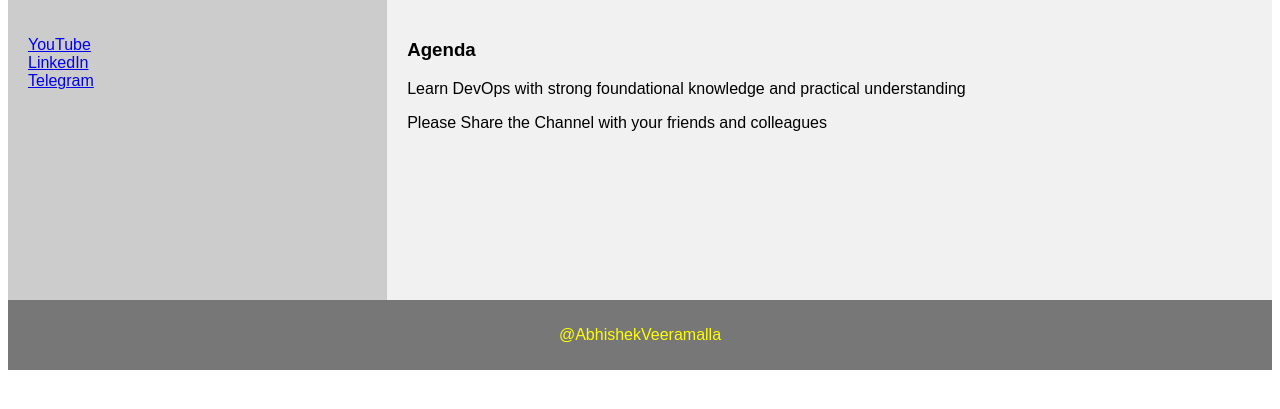
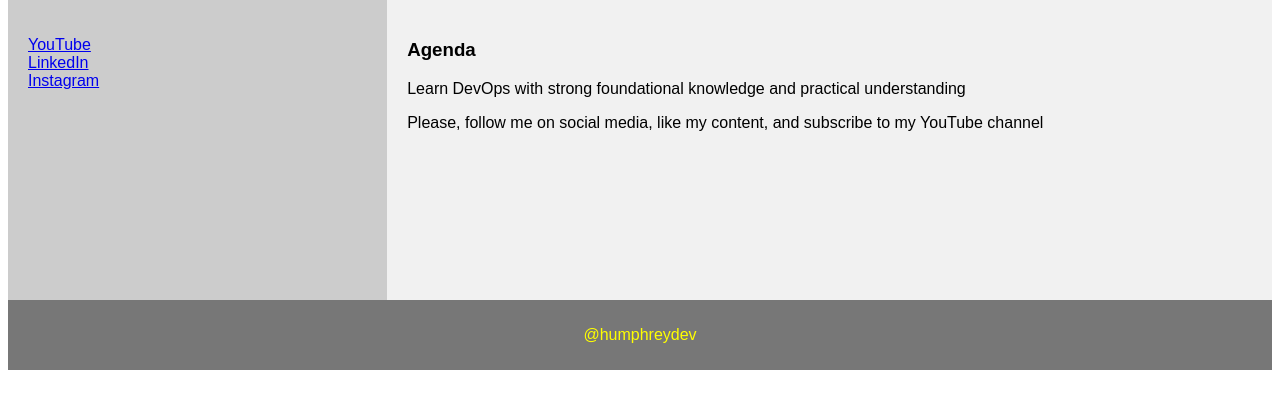
Before and after one commit to humphreydev5/Docker-for-DevOps, a Django app: page /demo/ in a window 1280 px wide. Shown: the part 216-625 px from the top of the page. Run offline with Django 4.2, Linux system fonts and the light colour scheme.

Commit message:
Update demo_site.html

```diff
--- a/examples/python-web-app/devops/demo/templates/demo_site.html
+++ b/examples/python-web-app/devops/demo/templates/demo_site.html
@@ -22,7 +22,7 @@ header {
   color: yellow;
 }
 
-/* Create two columns/boxes that floats next to each other */
+/* Create two columns/boxes that float next to each other */
 nav {
   float: left;
   width: 30%;
@@ -79,21 +79,21 @@ footer {
 <section>
   <nav>
     <ul>
-      <li><a href="www.youtube.com/@AbhishekVeeramalla">YouTube</a></li>
-      <li><a href="www.linkedin.com/in/abhishek-veeramalla-77b33996/">LinkedIn</a></li>
-      <li><a href="https://telegram.me/abhishekveeramalla">Telegram</a></li>
+      <li><a href="www.youtube.com/@humphreydev">YouTube</a></li>
+      <li><a href="www.linkedin.com/in/humphreydev/">LinkedIn</a></li>
+      <li><a href="www.instagram.com/humphreydev5/">Instagram</a></li>
     </ul>
   </nav>
 
   <article>
     <h1>Agenda</h1>
     <p>Learn DevOps with strong foundational knowledge and practical understanding</p>
-    <p>Please Share the Channel with your friends and colleagues</p>
+    <p>Please, follow me on social media, like my content, and subscribe to my YouTube channel</p>
   </article>
 </section>
 
 <footer>
-  <p>@AbhishekVeeramalla</p>
+  <p>@humphreydev</p>
 </footer>
 
 </body>
```
